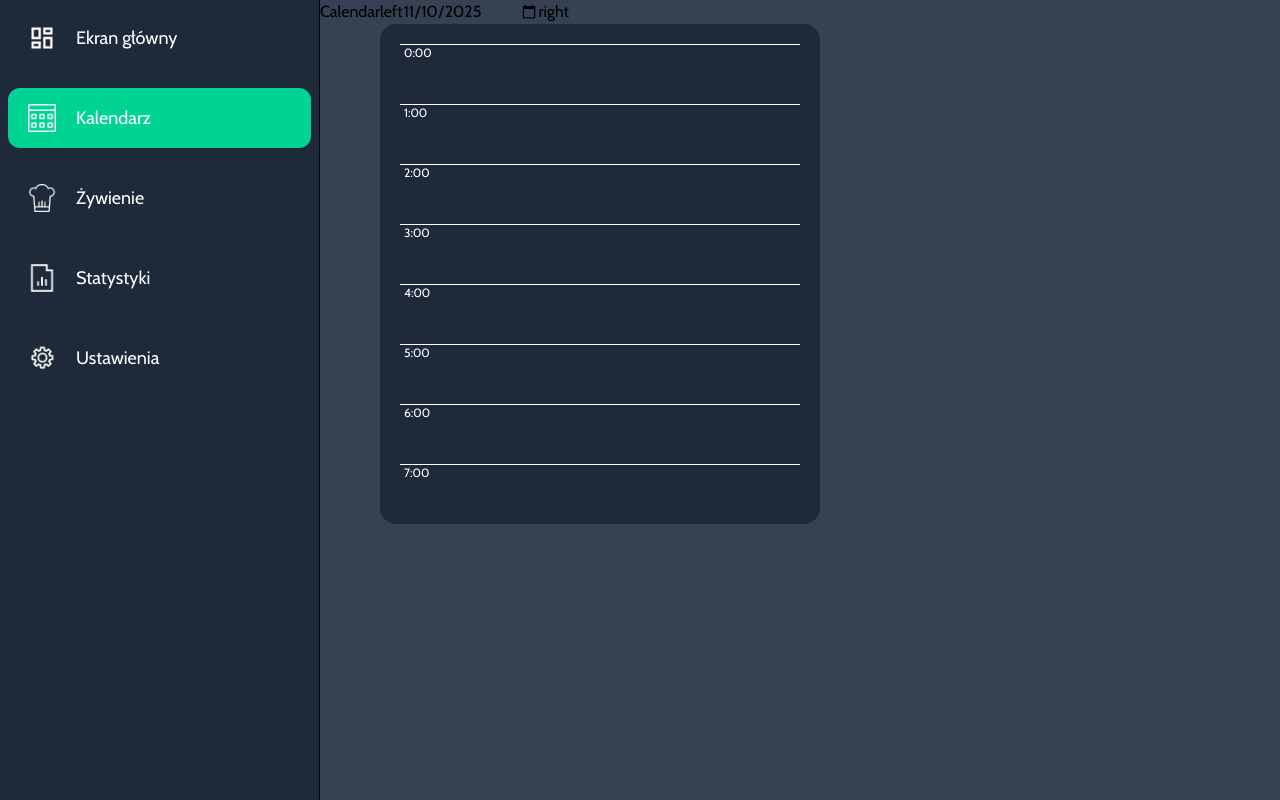
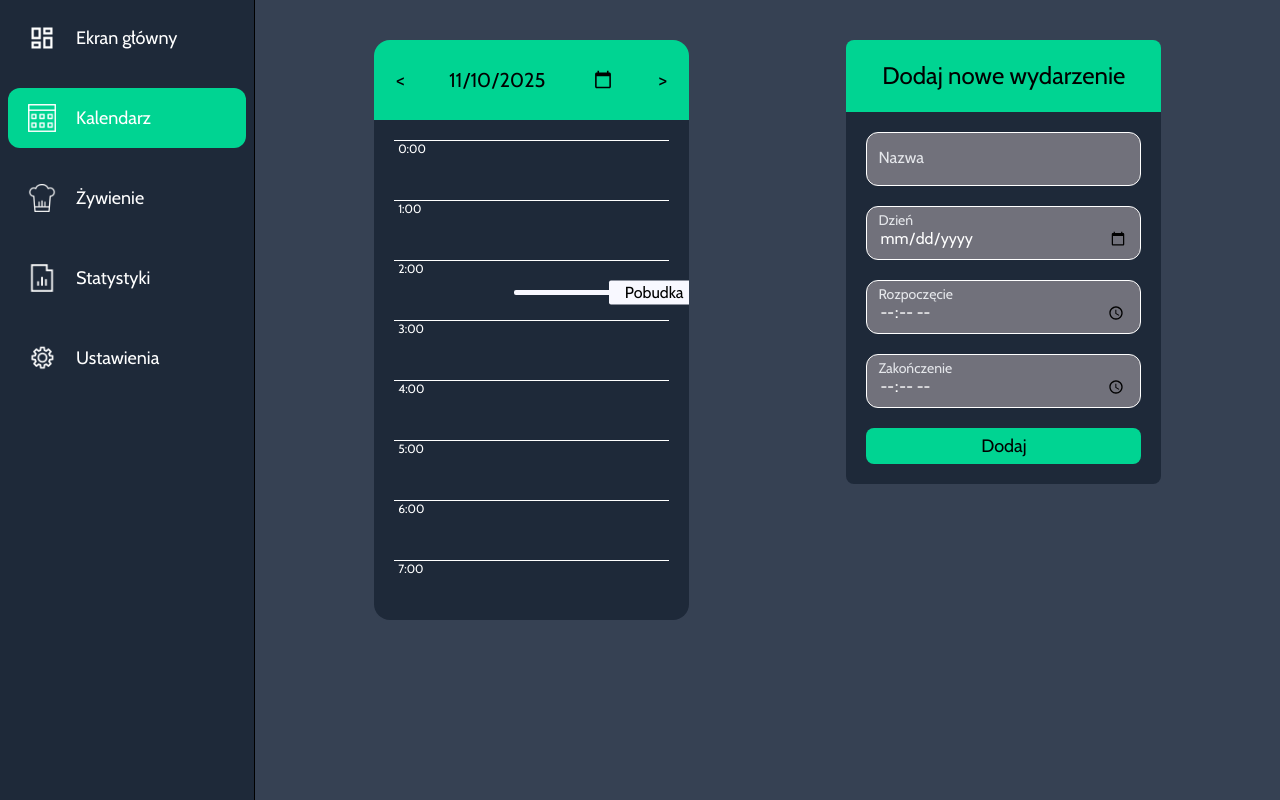
Before and after one commit to Milosz-Marchewka/WellPlan, a React (Vite) app in the folder client/: page /calendar in a window 1280 px wide. Built offline with nearby package versions, Linux system fonts and the light colour scheme.

Commit message:
Calendar updated

```diff
--- a/client/src/App.css
+++ b/client/src/App.css
@@ -3,4 +3,5 @@
 
 *{
     font-family: 'Cabin', sans-serif;
+    box-sizing: border-box;
 }
--- /dev/null
+++ b/client/src/components/buttons/StyledButton.jsx
@@ -0,0 +1,9 @@
+
+function StyledButton({id, type, text, click, classTw}){
+    let baseClasses = "bg-emerald-400 px-8 py-1 text-lg rounded-lg cursor-pointer transition shadow-black hover:bg-emerald-300 hover:shadow-xs";
+    return(
+        <button id={id} type={type} className={baseClasses + classTw} onClick={click} >{text}</button>
+    );
+}
+
+export default StyledButton;
--- /dev/null
+++ b/client/src/components/calendar/AddCalendarEvent.jsx
@@ -0,0 +1,20 @@
+import StyledInput from "../inputs/StyledInput";
+import StyledButton from "../buttons/StyledButton";
+
+function AddCalendarEvent(){
+
+    return(
+        <div className="text-center h-fit w-1/3">
+            <h3 className="w-full bg-emerald-400 text-2xl rounded-t-lg p-5">Dodaj nowe wydarzenie</h3>
+            <div className="w-full flex flex-col gap-5 bg-gray-800 rounded-b-lg p-5 ">
+                <StyledInput label="Nazwa"/>
+                <StyledInput label="Dzień" type="date"/>
+                <StyledInput label="Rozpoczęcie" type="time"/>
+                <StyledInput label="Zakończenie" type="time"/>
+                <StyledButton text="Dodaj"/>
+            </div>
+        </div>
+    );
+}
+
+export default AddCalendarEvent;
--- a/client/src/components/calendar/Calendar.jsx
+++ b/client/src/components/calendar/Calendar.jsx
@@ -1,12 +1,13 @@
 import SingleDayCalendar from "./SingleDayCalendar";
+import AddCalendarEvent from "./AddCalendarEvent";
 
 const Calendar = ()=>{
     return(
-        <>
-            <p>Calendar</p>
-            <SingleDayCalendar/>
-        </>
-    )
+        <div className="p-10 flex justify-around w-full">
+            <SingleDayCalendar />
+            <AddCalendarEvent />
+        </div>
+    );
 }
 
 export default Calendar;
--- a/client/src/components/calendar/CalendarEvent.jsx
+++ b/client/src/components/calendar/CalendarEvent.jsx
@@ -1,9 +1,9 @@
-import { useEffect } from "react";
+import { useEffect, useState } from "react";
 
 
 function CalendarEvent({title, start, end, color}){
 
-    let classes = "absolute left-20 w-70 rounded-lg p-1";
+    let classes = "text-center absolute left-30 w-70 rounded-xs";
 
     let styles = {
         top: getTopMinutes(start),
@@ -16,12 +16,27 @@ function CalendarEvent({title, start, end, color}){
     }
 
     function getHeight(time1, time2){
-        return getTopMinutes(time2) - getTopMinutes(time1);
+        let h = getTopMinutes(time2) - getTopMinutes(time1);
+        return h == 0 ? 1 : h;
+    }
+
+    function getStyleForH6(){
+        let h = getHeight(start, end);
+        if(h < 24){
+            return {backgroundColor: color, transform: `translateY(-${12 - h/2}px)`}
+        }else{
+            return {backgroundColor: color}
+        }
     }
 
     return(
         <div className={classes} style={styles}>
-            <h6>{title}</h6>
+                {
+                (getHeight(start, end) < 25) ?
+                <h6 className="text-center inline-block px-4 rounded-xs" style={getStyleForH6()}>{title}</h6>
+                :
+                <h6 className="text-center inline-block px-4 rounded-xs">{title}</h6>
+                }
         </div>
     );
 }
--- a/client/src/components/calendar/SingleDayCalendar.jsx
+++ b/client/src/components/calendar/SingleDayCalendar.jsx
@@ -1,9 +1,26 @@
-import { useState } from "react";
+import { useEffect, useState } from "react";
 import CalendarEvent from "./CalendarEvent";
 import Pointer from "./Pointer";
 
 function SingleDayCalendar() {
     const [date, setDate] = useState(new Date());
+    const [events, setEvents] = useState([]);
+;
+
+    useEffect(()=>{
+        console.log("DebugText: useeffect calendar");
+        setEvents([]);
+        if(date.toDateString() === new Date().toDateString()){
+            setEvents([
+                {title: "Pobudka", start: {hh: 2, mm: 30}, end: {hh: 2, mm: 35}, color: "ghostwhite"},
+                {title: "Matematyka", start: {hh: 10, mm: 10}, end: {hh: 10, mm: 55}, color: "cyan"},
+                {title: "J. niemiecki", start: {hh: 11, mm: 10}, end: {hh: 11, mm: 55}, color: "crimson"},
+                {title: "J. polski", start: {hh: 12, mm: 10}, end: {hh: 13, mm: 45}, color: "beige"},
+                {title: "Geografia", start: {hh: 14, mm: 0}, end: {hh: 14, mm: 45}, color: "chocolate"},
+            ]);
+        }
+    }, [date]);
+
 
     function formatDateForInput(date) {
         return date.toISOString().split("T")[0];
@@ -25,22 +42,19 @@ function SingleDayCalendar() {
         });
     }
 
-    function generateAxis(){
-
-    }
-
   return (
-    <div>
-        <div>
-            <button onClick={() => previousDay()}>left</button>
+    <div className="w-1/3">
+        <div className="bg-emerald-400 flex justify-around h-20 rounded-t-2xl text-xl">
+            <button onClick={() => previousDay()}>&lt;</button>
             <input
                 type="date"
                 value={formatDateForInput(date)}
+                className="w-fit"
                 onChange={(e) => setDate(new Date(e.target.value))}
             />
-            <button onClick={() => nextDay()}>right</button>
+            <button onClick={() => nextDay()}>&gt;</button>
         </div>
-        <div className="w-110 h-[500px] bg-gray-300 overflow-auto z-100 p-5 bg-gray-800 rounded-2xl">
+        <div className="h-[500px] overflow-auto z-100 p-5 bg-gray-800 rounded-2xl rounded-t-none w-full">
             <div className="relative w-full h-[1440px] bg-gray-800 grid grid-rows-[repeat(24,60px)]">
                 {[...Array(24)].map((_, i) => (
                     <div key={i} className="border-t border-white text-xs text-white pl-1">
@@ -48,13 +62,12 @@ function SingleDayCalendar() {
                     </div>
                 ))}
                 <div className="absolute w-100 h-[1440px] z-50">
-                    <CalendarEvent title="Matematyka" start={{hh: 10, mm: 10}} end={{hh: 10, mm: 55}} color="cyan" />
-                    <CalendarEvent title="Niemiecki" start={{hh: 11, mm: 10}} end={{hh: 11, mm: 55}} color="yellow" />
-                    <CalendarEvent title="J. Polski" start={{hh: 12, mm: 10}} end={{hh: 13, mm: 45}} color="crimson" />
-                    <CalendarEvent title="Geografia" start={{hh: 14, mm: 0}} end={{hh: 14, mm: 45}} color="brown" />
-                    <CalendarEvent title="Obiad🍴" start={{hh: 16, mm: 0}} end={{hh: 16, mm: 30}} color="chocolate" />
-                    <CalendarEvent title="Trening💪" start={{hh: 17, mm: 30}} end={{hh: 18, mm: 45}} color="dimGray" />
-                    <CalendarEvent title="Idziemy spac💤" start={{hh: 22, mm: 30}} end={{hh: 23, mm: 0}} color="skyBlue" />
+                    {
+                        events.map((item, i) => (
+                            <CalendarEvent key={i} title={item.title} start={item.start} end={item.end} color={item.color} />
+                        ))
+                    }
+                    {/* <CalendarEvent key={1} title="a" start={{hh: 2, mm: 2}} end={{hh: 2, mm: 2}} color="cyan" /> */}
                     <Pointer now={{hh: date.getHours(), mm: date.getMinutes()}}/>
                 </div>
             </div>
--- a/client/src/components/inputs/StyledInput.jsx
+++ b/client/src/components/inputs/StyledInput.jsx
@@ -1,7 +1,7 @@
 const StyledInput = ({id, type="text", label, width = "w-full", mt = "mt-0"})=>{
     return(
         <div className={`relative ${width} ${mt}`}>
-            <input type={type} id={id} class={`bg-zinc-500 peer outline-none border border-white rounded-xl px-3 pt-5 pb-2 w-full focus:outline-none focus:border-2 focus:border-emerald-400 ${type=="number" && `[&::-webkit-inner-spin-button]:appearance-none
+            <input type={type} id={id} class={`bg-zinc-500 peer text-white outline-none border border-white rounded-xl px-3 pt-5 pb-2 w-full focus:outline-none focus:border focus:border-emerald-400 ${type=="number" && `[&::-webkit-inner-spin-button]:appearance-none
            [&::-webkit-outer-spin-button]:appearance-none [appearance:textfield]`}`} placeholder=" " />
             <label for="email" class={`absolute left-3 top-1 text-gray-200 text-sm transition-all peer-placeholder-shown:top-3.5 peer-placeholder-shown:text-gray-200 peer-placeholder-shown:text-base peer-focus:top-1 peer-focus:text-sm peer-focus:text-emerald-400 pointer-events-none`}>{label}</label>
         </div>
```
